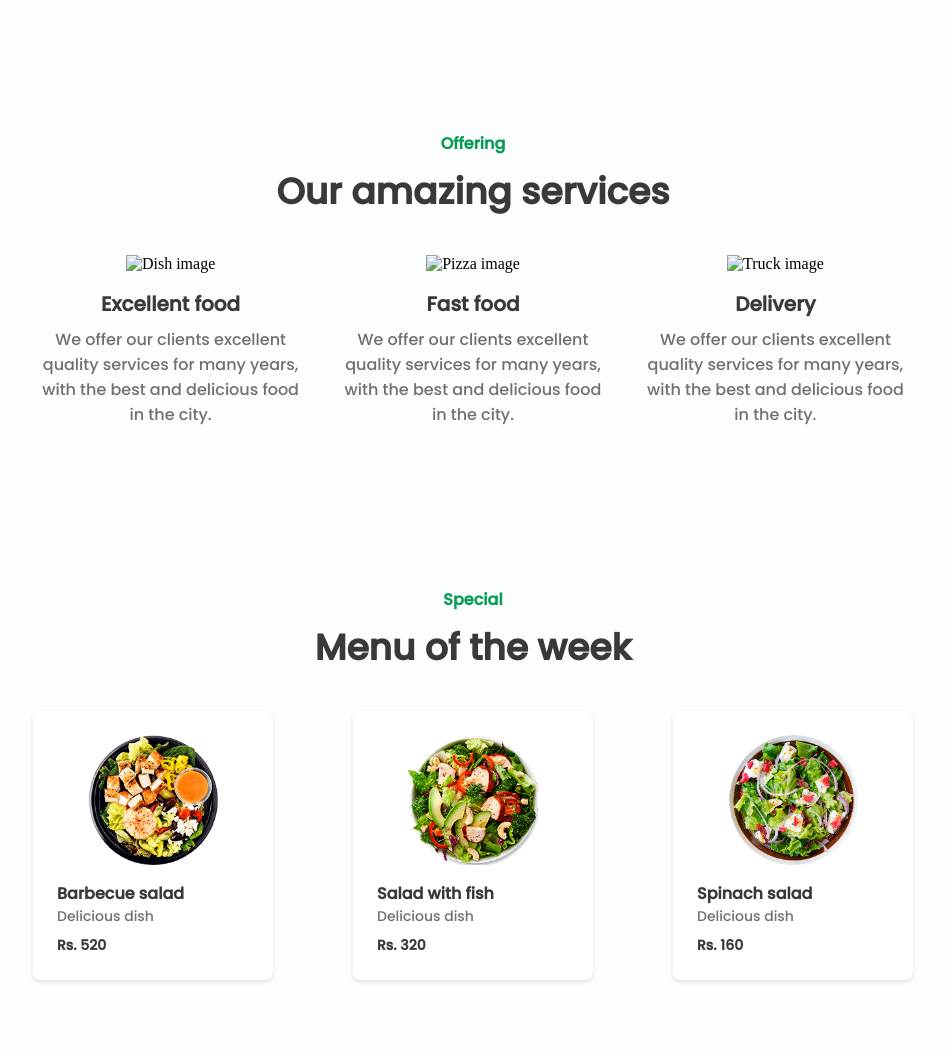
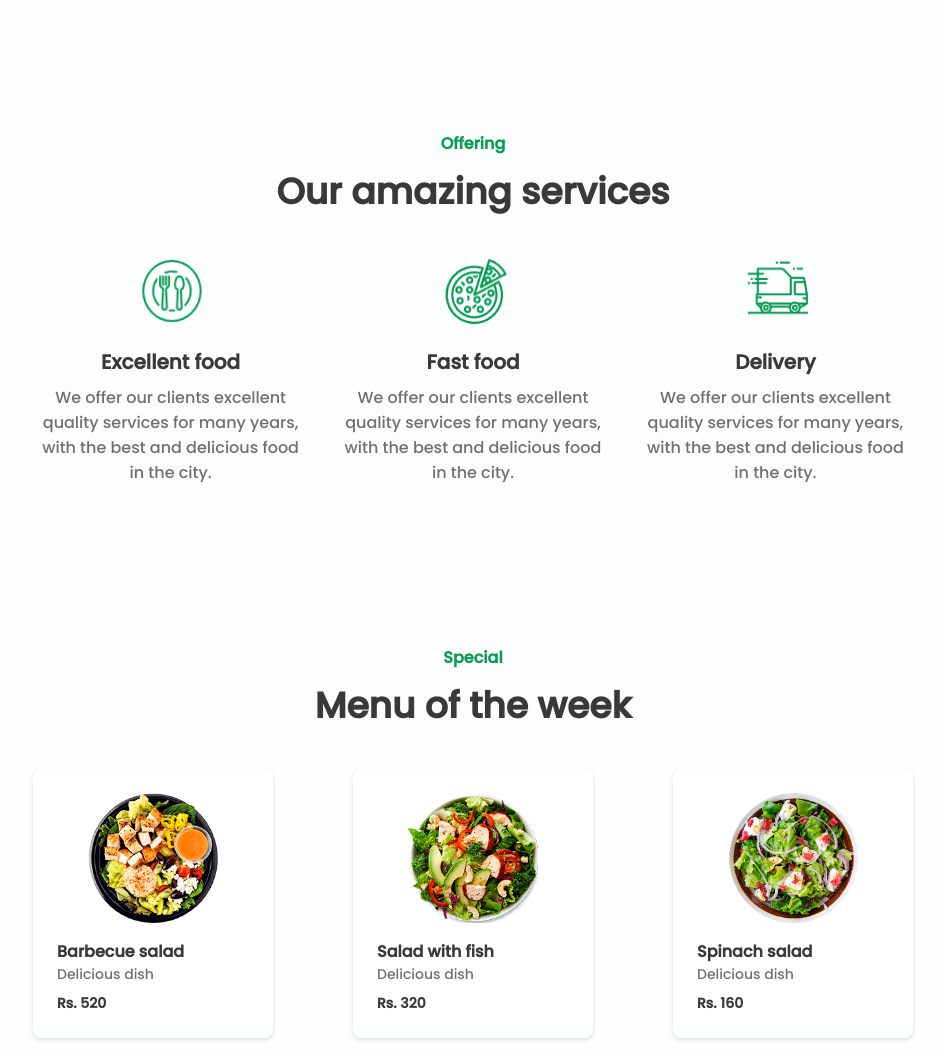
Before and after one commit to Shayeed08/Foodzap-restaurant, a plain HTML site: page index.html in a window 1280 px wide. Shown: the part 1175-2230 px from the top of the page, without its empty margins (167-1112 px from the left). Drawn offline with nearby package versions, Linux system fonts and the light colour scheme.

Commit message:
Update index.html

```diff
--- a/index.html
+++ b/index.html
@@ -89,17 +89,17 @@
                 <div id="servicesText2">Our amazing services</div>
                 <div id="servicesDetailsArea">
                     <div class="serviceArea">
-                        <div class="serviceImg"><img src="img/dish.png" id="dishImg" alt="Dish image"></div>
+                        <div class="serviceImg"><img src="img/dish.jpg" id="dishImg" alt="Dish image"></div>
                         <div class="serviceHeading">Excellent food</div>
                         <div class="serviceText">We offer our clients excellent quality services for many years, with the best and delicious food in the city.</div>
                     </div>
                     <div class="serviceArea">
-                        <div class="serviceImg"><img src="img/pizza.png" id="pizzaImg" alt="Pizza image"></div>
+                        <div class="serviceImg"><img src="img/pizza.jpg" id="pizzaImg" alt="Pizza image"></div>
                         <div class="serviceHeading">Fast food</div>
                         <div class="serviceText">We offer our clients excellent quality services for many years, with the best and delicious food in the city.</div>
                     </div>
                     <div class="serviceArea">
-                        <div class="serviceImg"><img src="img/truck.png" id="truckImg" alt="Truck image"></div>
+                        <div class="serviceImg"><img src="img/truck.jpg" id="truckImg" alt="Truck image"></div>
                         <div class="serviceHeading">Delivery</div>
                         <div class="serviceText">We offer our clients excellent quality services for many years, with the best and delicious food in the city.</div>
                     </div>
```
